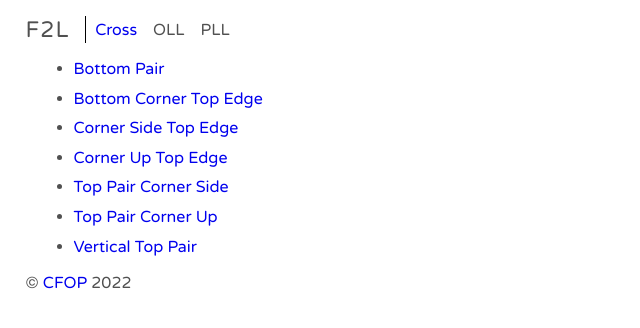
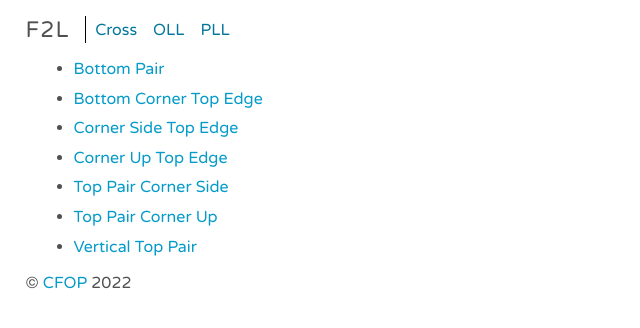
Before and after one commit to letele/cfop-algorithms, a Next.js app: page /f2l in a window 1280 px wide. Shown: the top 328 px of the page, without its empty margins (0-640 px from the left). Built offline with nearby package versions, Linux system fonts and the light colour scheme.

Commit message:
changed color of navbar

```diff
--- a/styles/globals.css
+++ b/styles/globals.css
@@ -5,6 +5,7 @@ body {
 }
 a {
   text-decoration: none;
+  color: #059bc9;
 }
 * {
   box-sizing: border-box;
@@ -52,7 +53,13 @@ section{
 }
 .header-nav li{
   list-style: none;
+  color: #02779b;
 }
+.header-nav>li a{
+  color: #02779b;
+
+}
+
 .header-nav>li{
   position: relative;
 }
```
